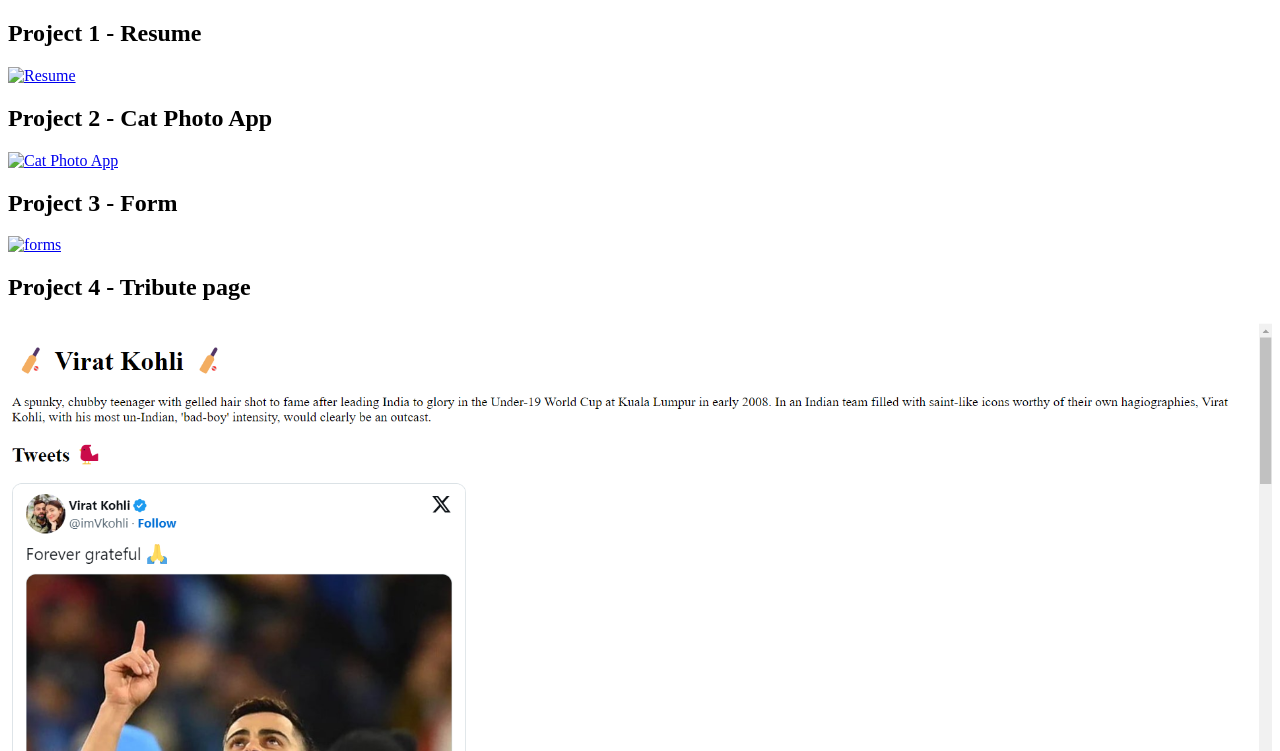
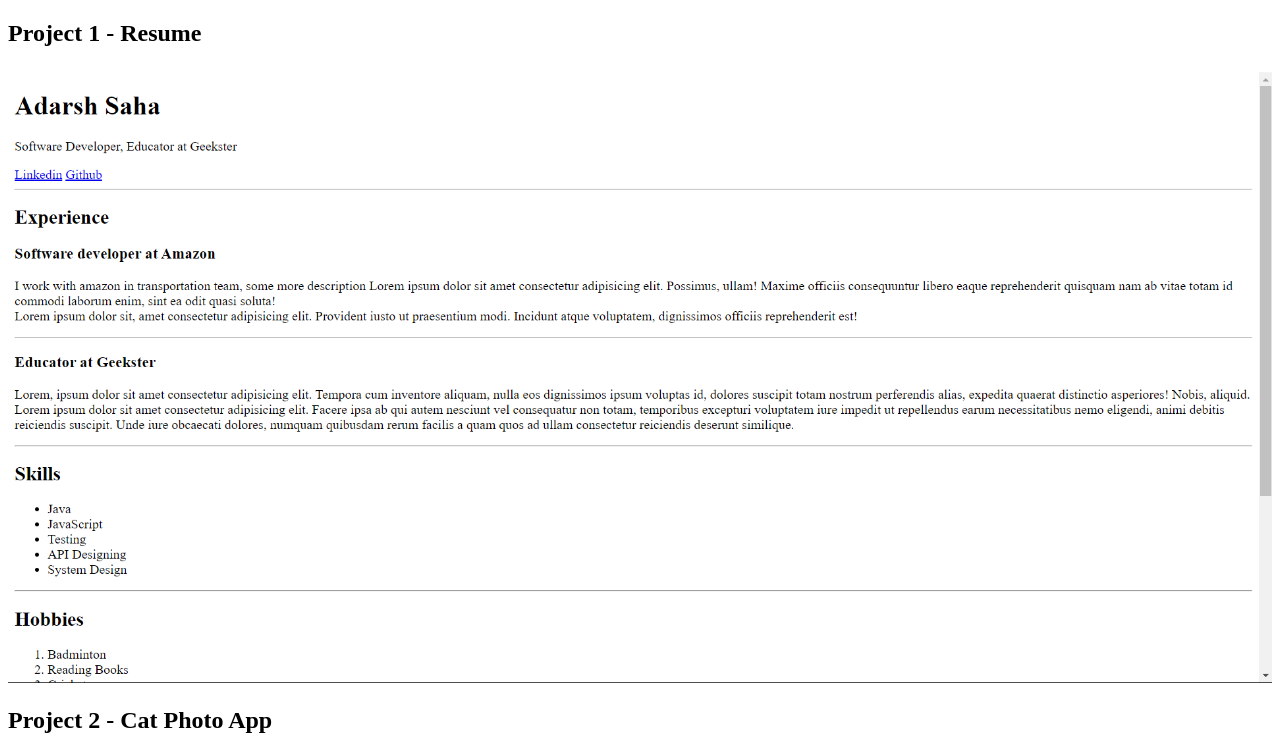
Before and after one commit to Adarsh2401/1st-weekly-test, a plain HTML site: page index2.html in a window 1280 px wide. Shown: the top 751 px of the page. Drawn offline with Linux system fonts and the light colour scheme.

Commit message:
added some changes

```diff
--- a/index2.html
+++ b/index2.html
@@ -12,25 +12,25 @@
     <div>
         <h2>Project 1 - Resume</h2>
         <a href="https://adarsh2401.github.io/very-basic-resume/" target="content">
-            <img width="100%" src="./public/ resume.png" alt="Resume">
+            <img width="100%" src="./Public/resume.png" alt="Resume">
         </a>
     </div>
     <div>
         <h2>Project 2 - Cat Photo App</h2>
         <a href="https://adarsh2401.github.io/Cat-photo-app/" target="content">
-            <img width="100%" src="./public/ cat photo app.png" alt="Cat Photo App">
+            <img width="100%" src="./Public/cat photo app.png" alt="Cat Photo App">
         </a>
     </div>
     <div>
         <h2>Project 3 - Form</h2>
         <a href="https://adarsh2401.github.io/personal-form/" target="content">
-            <img width="100%" src="./public/ forms.png" alt="forms">
+            <img width="100%" src="./Public/forms.png" alt="forms">
         </a>
     </div>
     <div>
         <h2>Project 4 - Tribute page</h2>
         <a href="https://adarsh2401.github.io/tribute/" target="content">
-            <img width="100%" src="./public/tribute.png" alt="Tribute page">
+            <img width="100%" src="./Public/tribute.png" alt="Tribute page">
         </a>
     </div>
 </body>
```
